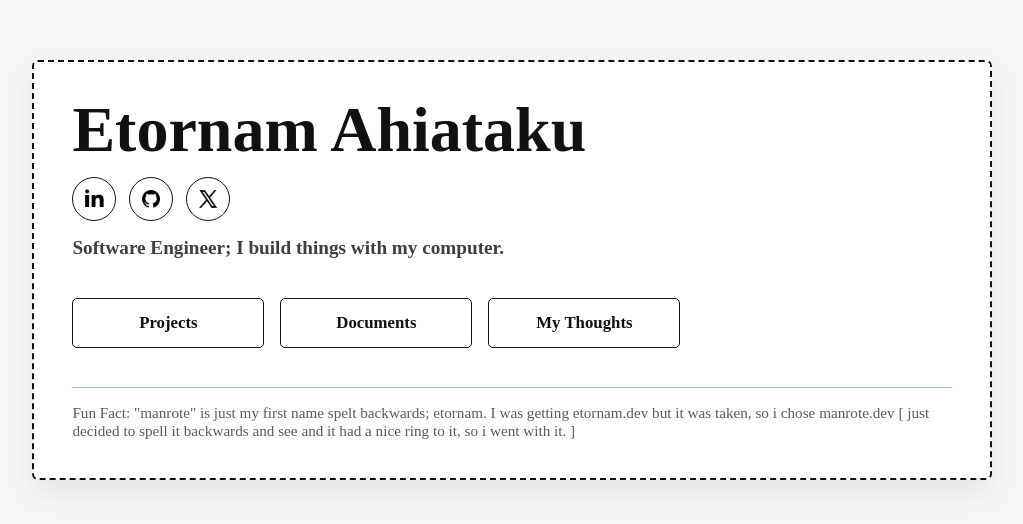
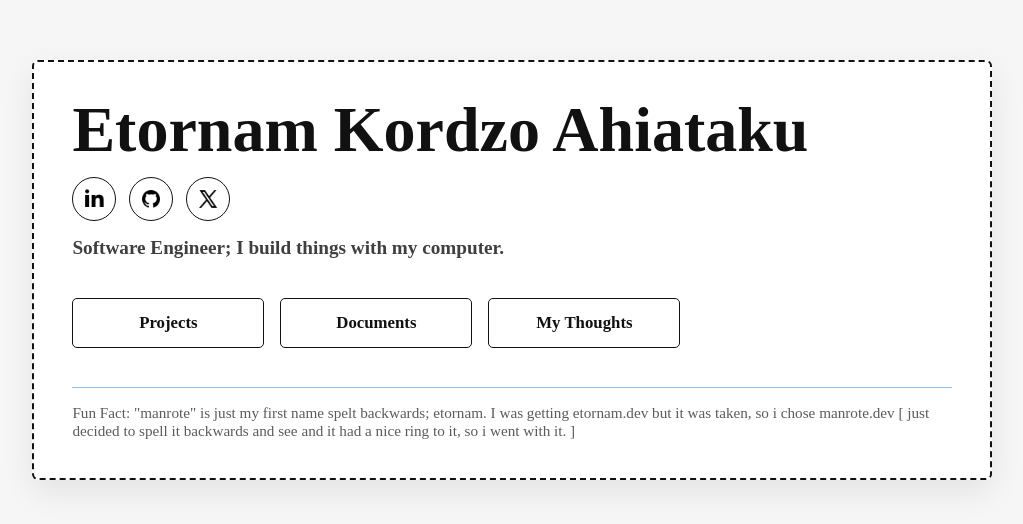
Before and after one commit to etor01/dev-tornam, a Next.js app: page / in a window 1280 px wide. Shown: the part 130-654 px from the top of the page, without its empty margins (128-1151 px from the left). Built offline with nearby package versions, Linux system fonts and the light colour scheme.

Commit message:
made changes to my name

```diff
--- a/src/app/page.tsx
+++ b/src/app/page.tsx
@@ -2,7 +2,7 @@ import Link from "next/link";
 
 export default function Home() {
   const fname = "etornam";
-  const name = "Etornam Ahiataku";
+  const name = "Etornam Kordzo Ahiataku";
   const lead = "Software Engineer; I build things with my computer.";
 
   return (
```
